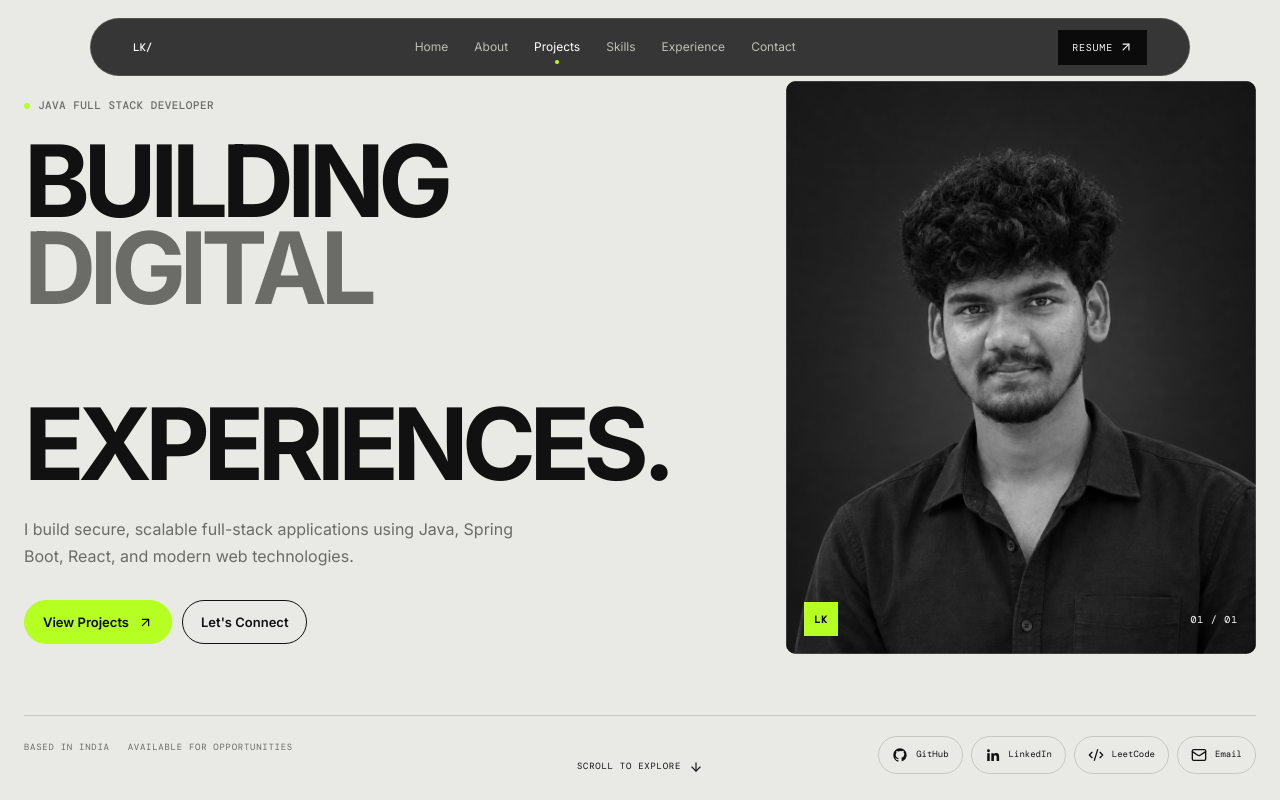
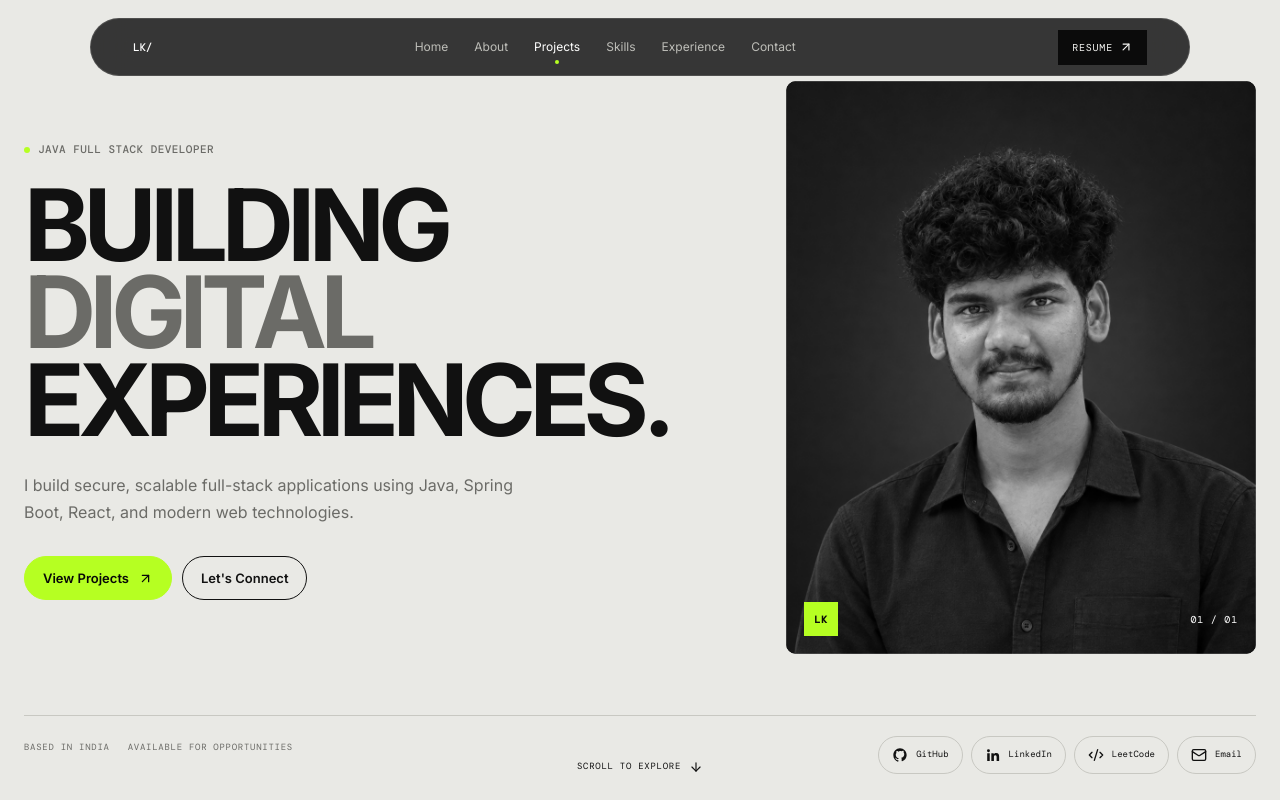
Before and after one commit to lokeshkumar0729/Portfolio, a React app in the folder portfolio/: page / in a window 1280 px wide. Shown: the top 800 px of the page. Built offline with nearby package versions, Linux system fonts and the light colour scheme; the HTML template or start-up script is replaced by a standard one.

Commit message:
Update index.css

```diff
--- a/portfolio/src/index.css
+++ b/portfolio/src/index.css
@@ -384,7 +384,7 @@ ul {
 }
 
 .hero-title span {
-  display: block;
+  display: inline;
 }
 
 .hero-title .outline {
```
